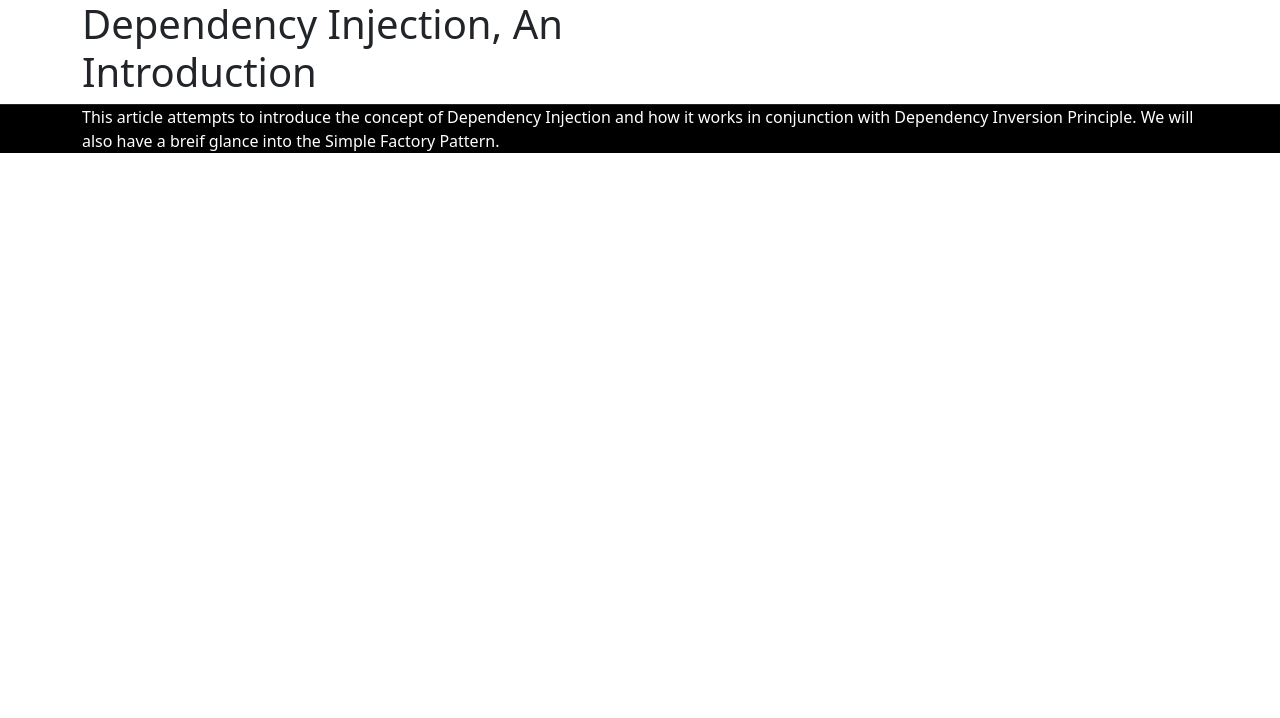
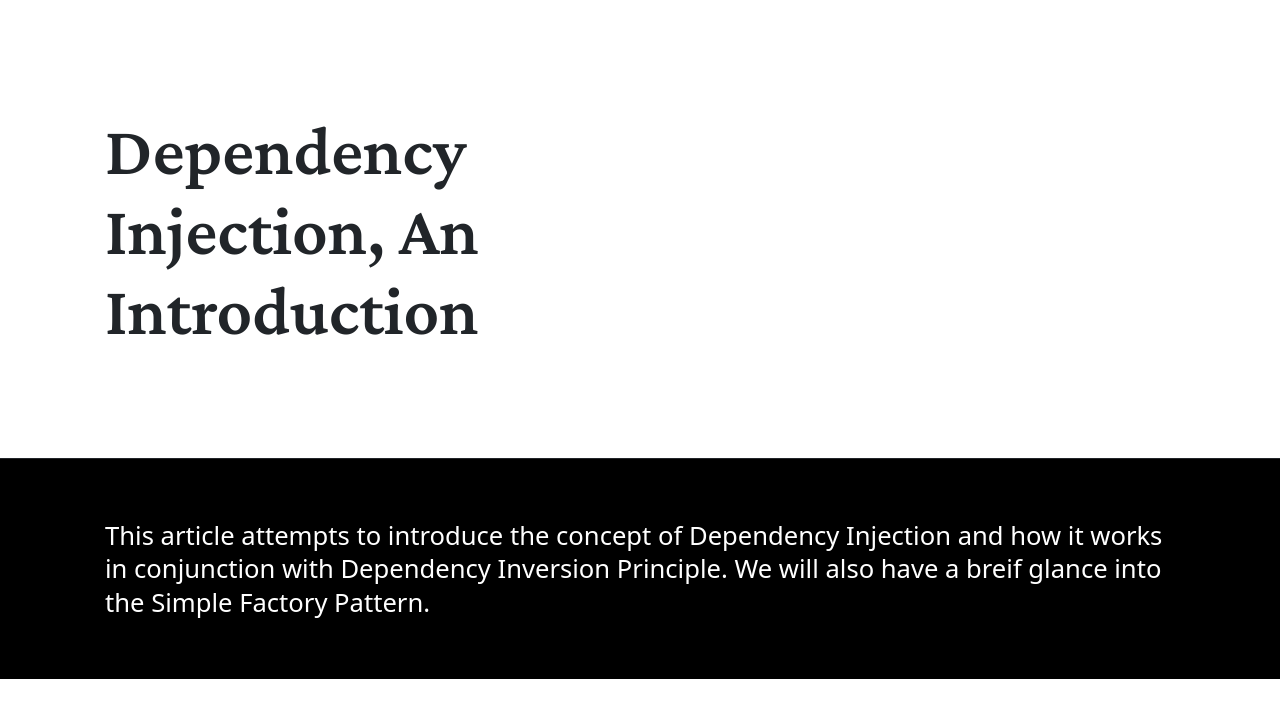
Before and after one commit to 01xdev/01xdev.github.io, a Jekyll site: the page built from _posts/2021-12-22-Dependency-injection-introduction.md, in a window 1280 px wide. Shown: the top 718 px of the page. Built offline with Jekyll 4.4.1, drawn with Linux system fonts in a browser that asks for light colours.

Commit message:
refactoring

```diff
--- a/_layouts/post.html
+++ b/_layouts/post.html
@@ -6,7 +6,7 @@
     <meta name="viewport" content="width=device-width, initial-scale=1.0">
     <title>{{page.title}}</title>
     <link href="https://cdn.jsdelivr.net/npm/bootstrap@5.2.3/dist/css/bootstrap.min.css" rel="stylesheet" integrity="sha384-rbsA2VBKQhggwzxH7pPCaAqO46MgnOM80zW1RWuH61DGLwZJEdK2Kadq2F9CUG65" crossorigin="anonymous">
-    <link rel="stylesheet" href="./assets/css/style.css">
+    <link rel="stylesheet" href="/assets/css/style.css">
     <link rel="preconnect" href="https://fonts.googleapis.com">
     <link rel="preconnect" href="https://fonts.gstatic.com" crossorigin>
     <link href="https://fonts.googleapis.com/css2?family=Crimson+Pro:wght@600&display=swap" rel="stylesheet">
```
